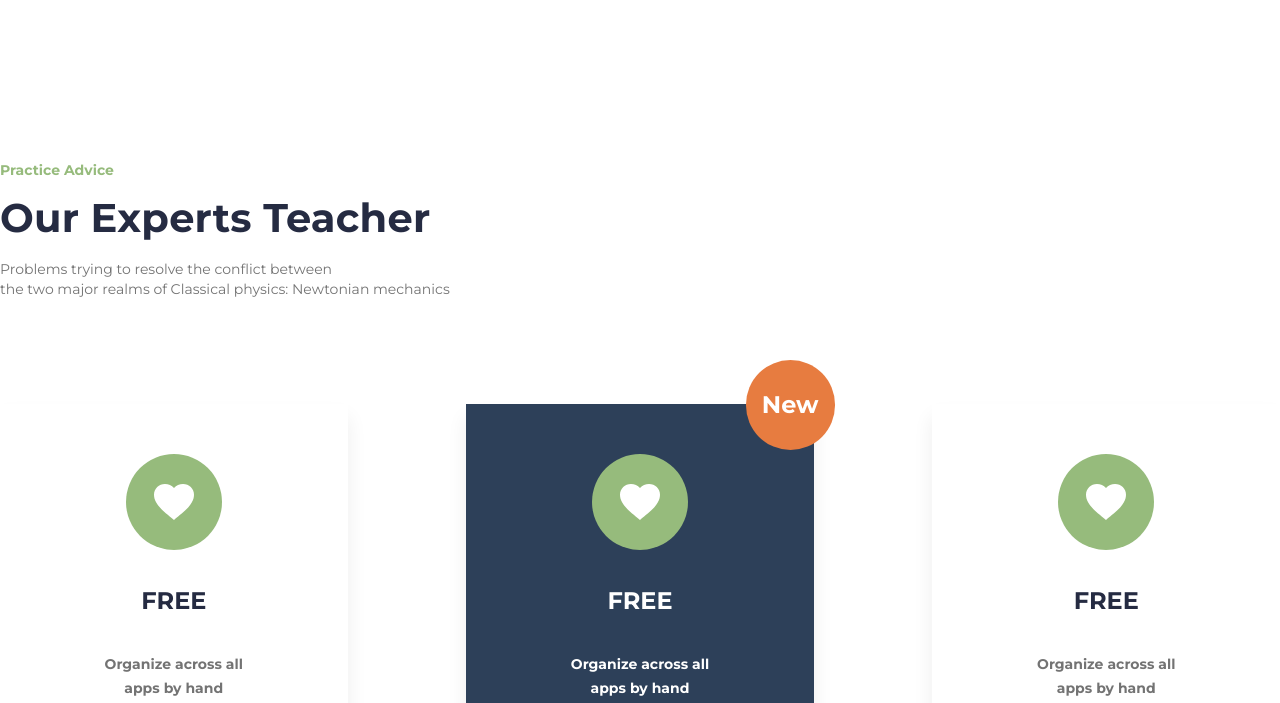
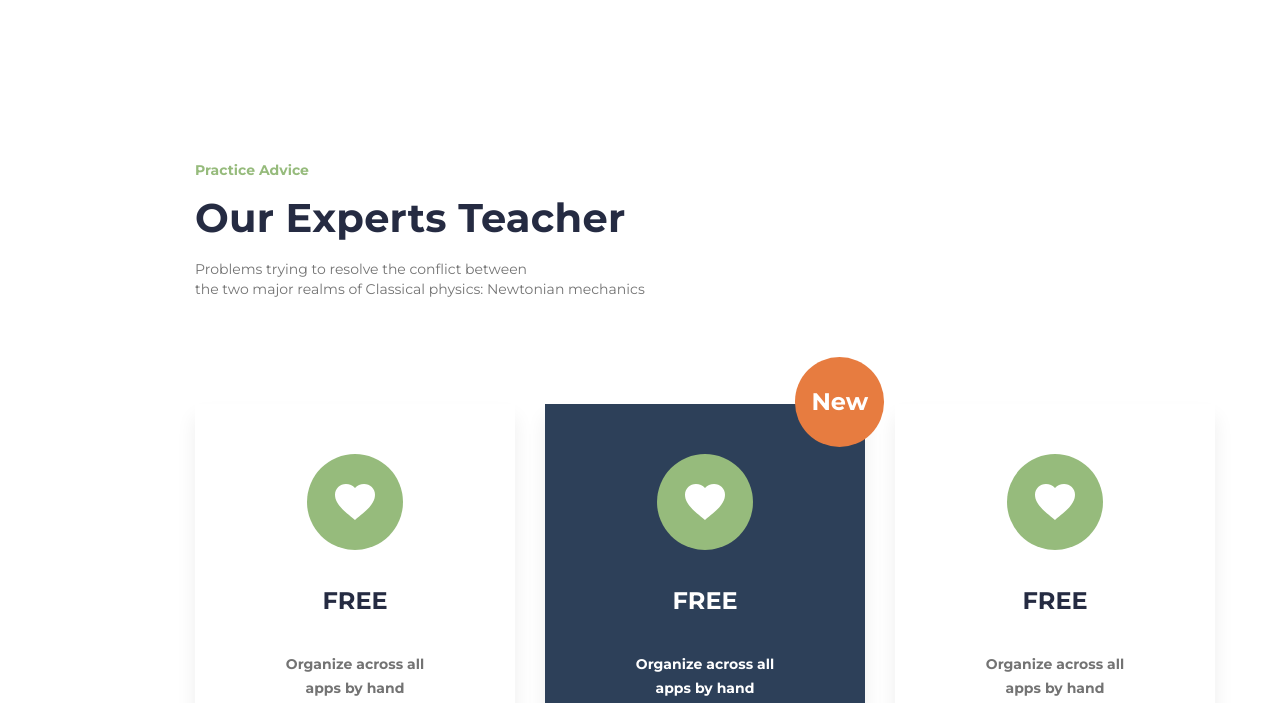
Before and after one commit to ThanhNgan110/html-css-practice, a website built with Parcel: page src/index.html in a window 1280 px wide. Shown: the part 4278-4981 px from the top of the page. Built offline with nearby package versions, Linux system fonts and the light colour scheme; files whose address does not match are found by name.

Commit message:
Update section price

```diff
--- a/src/components/price.html
+++ b/src/components/price.html
@@ -1,6 +1,5 @@
 <!-- Start section price -->
-<section class="section-price">
-    <div class="price-wrapper">
+<section class="section section-price">
   <div class="content-price">
     <span class="section-tag">Practice Advice</span>
     <h2 class="section-heading">Our Experts Teacher</h2>
@@ -147,7 +146,5 @@
         </li>
       </ul>
   </ul>
-    </div>
-
 </section>
 <!-- End section price -->
```
Lines whose indentation alone changed are shown as unchanged.
